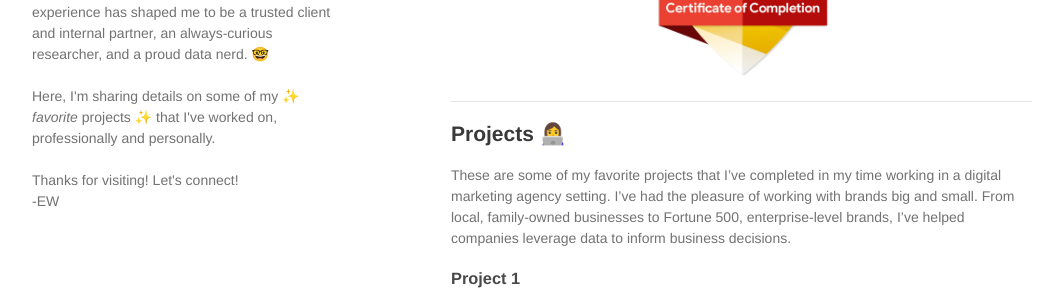
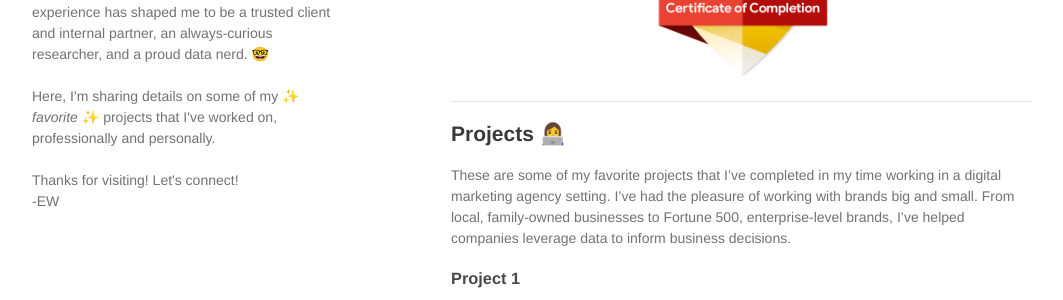
Before and after one commit to elizabethkweaver/elizabethkweaver.github.io, a Jekyll site: the page built from index.md, in a window 1280 px wide. Shown: the part 537-837 px from the top of the page, without its empty margins (108-1171 px from the left). Built offline with Jekyll 4.4.1, drawn with Linux system fonts in a browser that asks for light colours; our own code applies the rules of GitHub Pages for plain Markdown files; a script that is not in the unit is left out.

```diff
--- a/_config.yml
+++ b/_config.yml
@@ -6,7 +6,7 @@ description: > # your text below (remove <br> elements if line breaks not needed
   <br><br>
   I’m a <strong>Data Analyst</strong> specialized in helping companies answer important business questions with data. My experience comes from the Digital Marketing space, where I’ve consulted enterprise-level brands on how to maximize the return on their digital marketing dollars. My agency experience has shaped me to be a trusted client and internal partner, an always-curious researcher, and a proud data nerd. &#129299;
   <br><br>
-  Here, I'm sharing details on some of my &#10024; <em>favorite</em> projects &#10024; that I've worked on, professionally and personally.
+  Here, I'm sharing details on some of my &#10024; <em>favorite</em> &#10024; projects that I've worked on, professionally and personally.
   <br><br>
   Thanks for visiting! Let's connect!
   <br>
```
